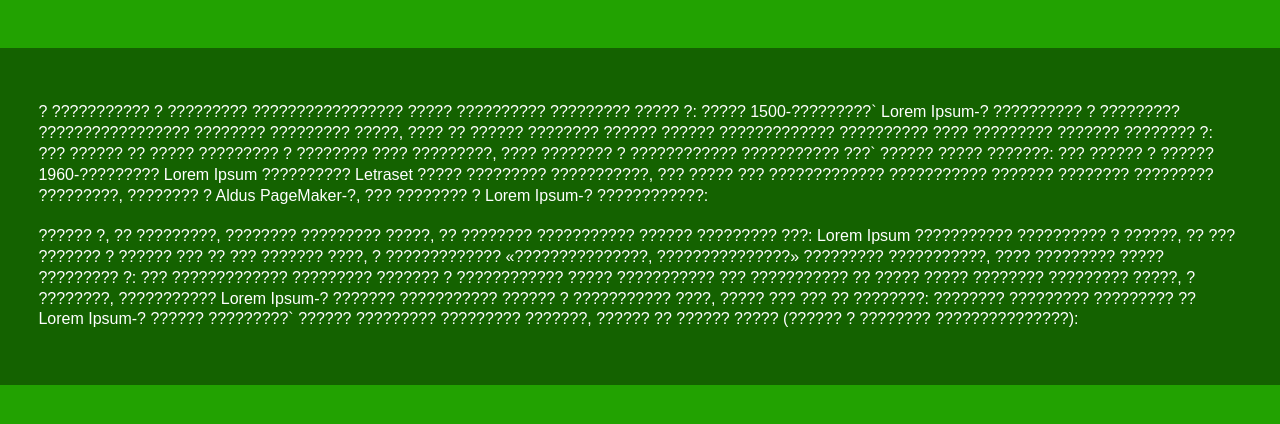
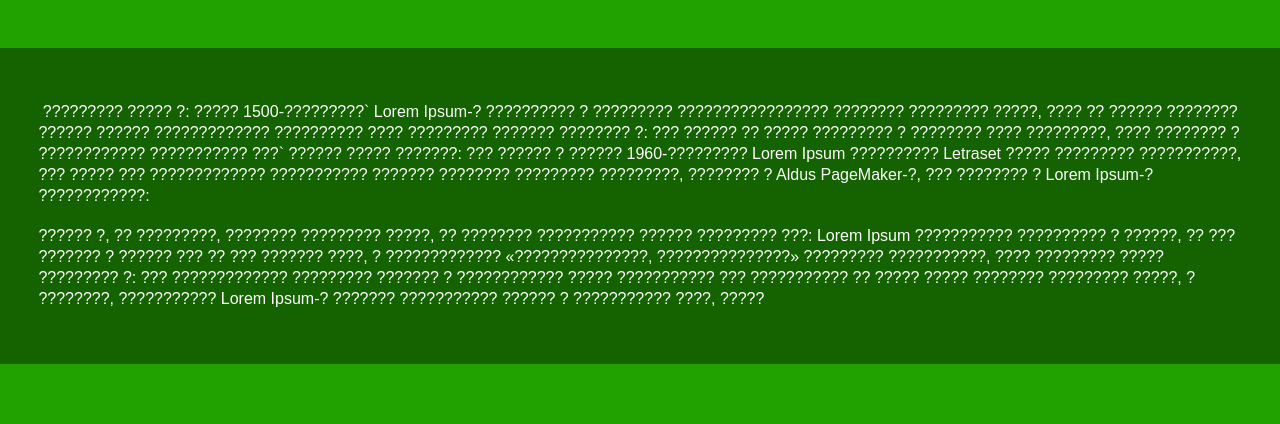
Before and after one commit to jarnailboparai/ycc_testtttlangauge_637, a plain HTML site: page staticpage_3810.html in a window 1280 px wide. Shown: the part 68-492 px from the top of the page. Drawn offline with Linux system fonts and the light colour scheme; a web font is replaced by a local one.

Commit message:
First Commit By Chance

```diff
--- a/staticpage_3810.html
+++ b/staticpage_3810.html
@@ -88,16 +88,15 @@
 
 
 
-  <div class="lc"><p>? ??????????? ? ????????? ????????????????? ?????
-?????????? ????????? ????? ?: ????? 1500-?????????` Lorem Ipsum-?
-?????????? ? ????????? ????????????????? ???????? ????????? ?????, ????
-?? ?????? ???????? ?????? ?????? ????????????? ?????????? ???? ?????????
- ??????? ???????? ?: ??? ?????? ?? ????? ????????? ? ???????? ????
-?????????, ???? ???????? ? ???????????? ??????????? ???` ?????? ?????
-???????: ??? ?????? ? ?????? 1960-????????? Lorem Ipsum ??????????
-Letraset ????? ????????? ???????????, ??? ????? ??? ?????????????
-??????????? ??????? ???????? ????????? ?????????, ???????? ? Aldus
-PageMaker-?, ??? ???????? ? Lorem Ipsum-? ????????????:</p></div><div class="rc"><h2 class="why"></h2><p>??????
+  <div class="lc"><div class="lc"><p>&nbsp;????????? ????? ?: ????? 1500-?????????` Lorem
+Ipsum-? ?????????? ? ????????? ????????????????? ???????? ?????????
+?????, ???? ?? ?????? ???????? ?????? ?????? ????????????? ??????????
+???? ????????? ??????? ???????? ?: ??? ?????? ?? ????? ????????? ?
+???????? ???? ?????????, ???? ???????? ? ???????????? ??????????? ???`
+?????? ????? ???????: ??? ?????? ? ?????? 1960-????????? Lorem Ipsum
+?????????? Letraset ????? ????????? ???????????, ??? ????? ???
+?????????????  ??????????? ??????? ???????? ????????? ?????????,
+???????? ? Aldus PageMaker-?, ??? ???????? ? Lorem Ipsum-? ????????????:</p></div><div class="rc"><h2 class="why"></h2><p>??????
  ?, ?? ?????????, ???????? ????????? ?????, ?? ???????? ???????????
 ?????? ????????? ???: Lorem Ipsum ??????????? ?????????? ? ??????, ??
 ??? ??????? ? ?????? ??? ?? ??? ??????? ????, ? ?????????????
@@ -105,9 +104,7 @@
  ????? ????????? ?: ??? ????????????? ????????? ??????? ? ????????????
 ????? ??????????? ??? ??????????? ?? ????? ????? ???????? ?????????
 ?????, ? ????????, ??????????? Lorem Ipsum-? ??????? ??????????? ?????? ?
- ??????????? ????, ????? ??? ??? ?? ????????: ???????? ?????????
-????????? ?? Lorem Ipsum-? ?????? ?????????` ?????? ????????? ?????????
-???????, ?????? ?? ?????? ????? (?????? ? ???????? ???????????????):</p></div>
+ ??????????? ????, ?????&nbsp;</p></div></div>
 
   </div>
 
```
